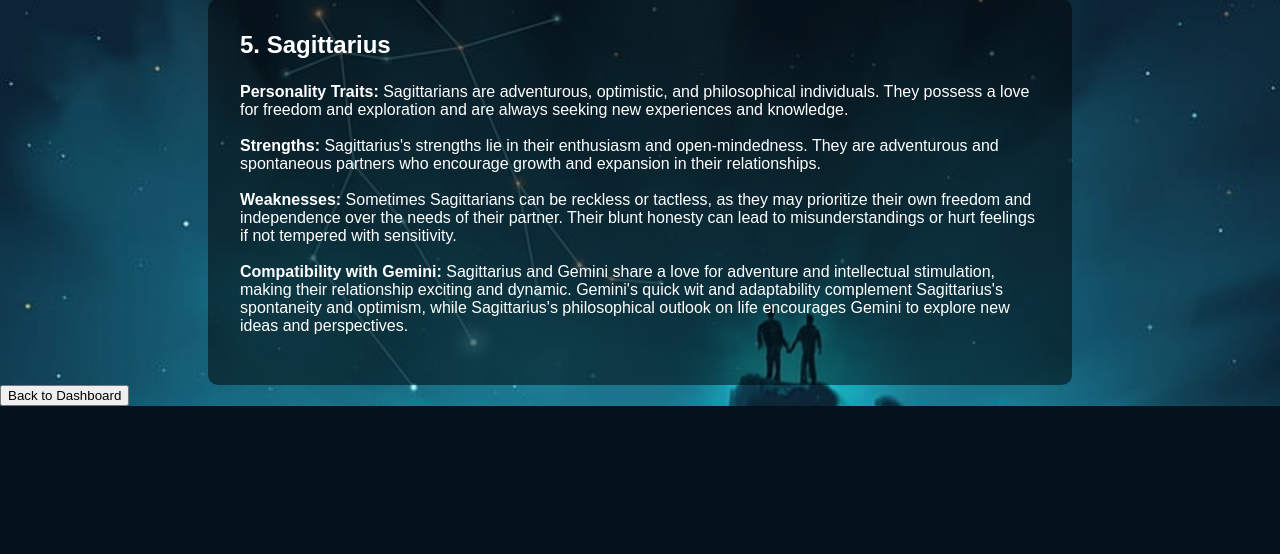
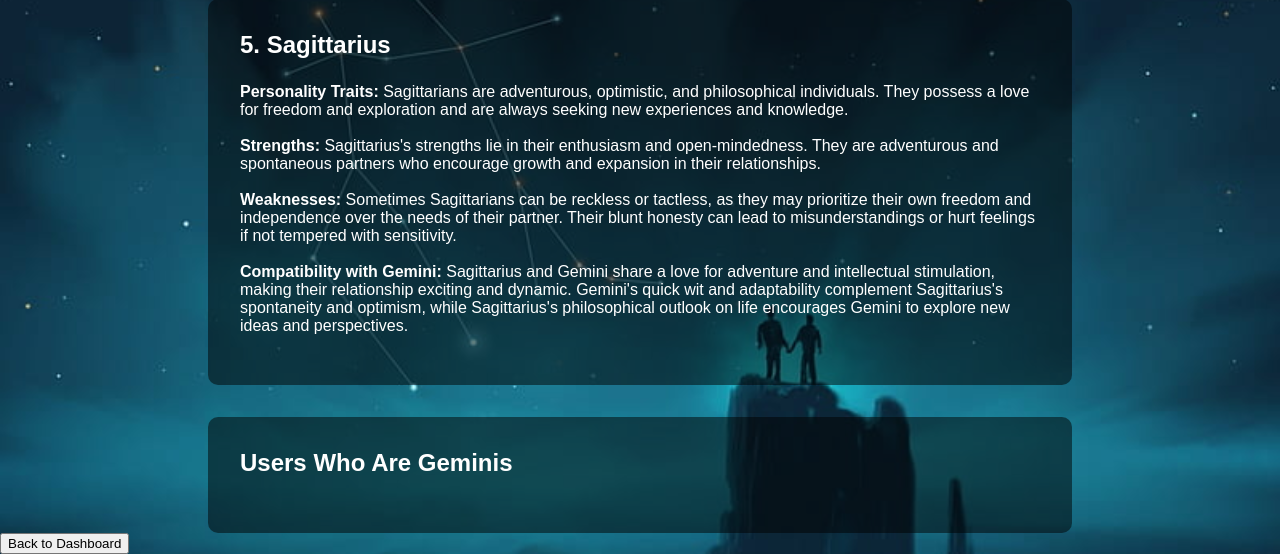
Before and after one commit to LemonSCoder/StarCrossedRepo, a Flask app: page /gemini.html in a window 1280 px wide. Shown: the part 1832-2386 px from the top of the page. Before the commit the page ends 2238 px from the top, so only its background shows below. Run offline with Flask 3, Linux system fonts and the light colour scheme.

Commit message:
Update gemini.html

```diff
--- a/templates/gemini.html
+++ b/templates/gemini.html
@@ -130,6 +130,12 @@
         Sagittarius's spontaneity and optimism, while Sagittarius's philosophical outlook on life encourages Gemini to
         explore new ideas and perspectives.<br><br>
     </section>
+    <section>
+        <h3>Users Who Are Geminis</h3>
+        {%for user in gemini_users%}
+        <b>{{user}}</b> <br> <br>
+        {%endfor%}
+    </section>
     <a href="Dashboard.html">
     <button>Back to Dashboard</button>
     </a>
```
